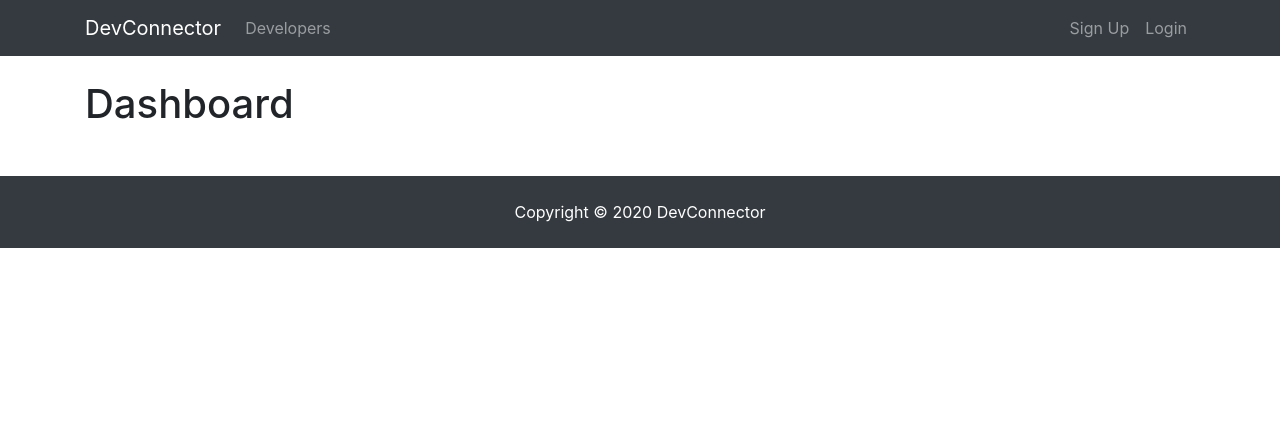
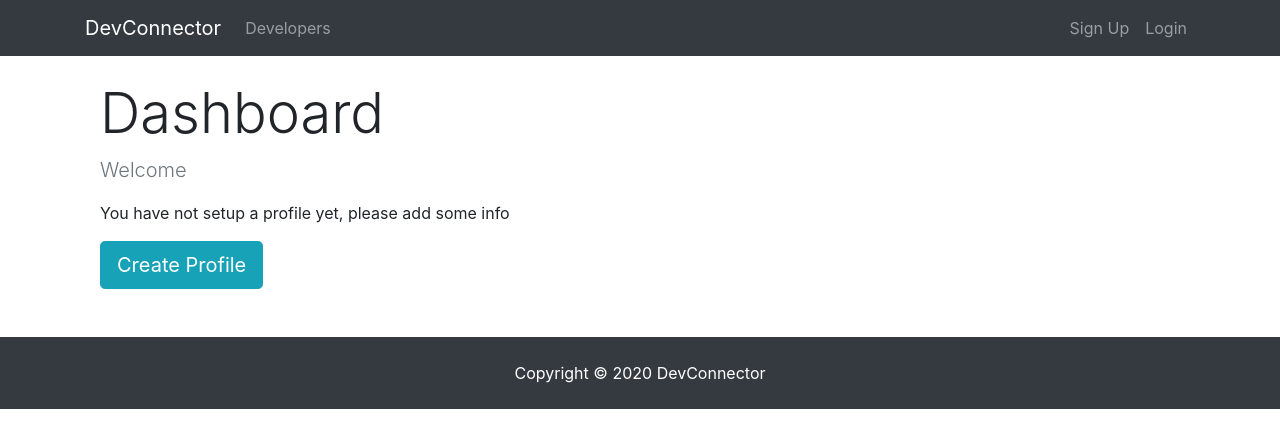
Before and after one commit to Waqardev/Social-Network-For-Developers, a React (Create React App) app in the folder client/: page /dashboard in a window 1280 px wide. Shown: the top 448 px of the page. Built offline with nearby package versions, Linux system fonts and the light colour scheme; no server answers.

Commit message:
Spinner Component  Dashboard Start

```diff
--- /dev/null
+++ b/client/src/components/common/Spinner.js
@@ -0,0 +1,14 @@
+import React from "react";
+import spinner from "./spinner.gif";
+
+export default () => {
+  return (
+    <div>
+      <img
+        src={spinner}
+        style={{ width: "100px", margin: "auto", display: "block" }}
+        alt="Loading..."
+      />
+    </div>
+  );
+};
--- a/client/src/components/dashboard/Dashboard.js
+++ b/client/src/components/dashboard/Dashboard.js
@@ -1,19 +1,61 @@
 import React, { Component } from "react";
 import PropTypes from "prop-types";
 import { connect } from "react-redux";
+import { Link } from "react-router-dom";
 import { getCurrentProfile } from "../../actions/profileActions";
+import Spinner from "../common/Spinner";
 
 class Dashboard extends Component {
   componentDidMount() {
     this.props.getCurrentProfile();
   }
   render() {
+    const { user } = this.props.auth;
+    const { profile, loading } = this.props.profile;
+    let dashboardContent;
+
+    if (profile === null || loading) {
+      dashboardContent = <Spinner />;
+    } else {
+      //Check if logged in user have profile data
+      if (Object.keys(profile).length > 0) {
+        dashboardContent = <h4>TODO: DISPLAY PROFILE</h4>;
+      } else {
+        //User is logged in but have no profile
+        dashboardContent = (
+          <div>
+            <p className="lead text-muted">Welcome {user.name}</p>
+            <p>You have not setup a profile yet, please add some info</p>
+            <Link to="/create-profile" className="btn btn-lg btn-info">
+              Create Profile
+            </Link>
+          </div>
+        );
+      }
+    }
     return (
-      <div>
-        <h1>Dashboard</h1>
+      <div className="dashboard">
+        <div className="container">
+          <div className="row">
+            <div className="col-md-12">
+              <h1 className="display-4">Dashboard</h1>
+              {dashboardContent}
+            </div>
+          </div>
+        </div>
       </div>
     );
   }
 }
 
-export default connect(null, { getCurrentProfile })(Dashboard);
+Dashboard.propTypes = {
+  getCurrentProfile: PropTypes.func.isRequired,
+  auth: PropTypes.object.isRequired,
+  profile: PropTypes.object.isRequired
+};
+
+const mapStateToProps = state => ({
+  profile: state.profile,
+  auth: state.auth
+});
+export default connect(mapStateToProps, { getCurrentProfile })(Dashboard);
```
Also changed, not shown: client/src/actions/profileActions.js (+1 -6 lines), client/src/components/common/spinner.gif (added).
